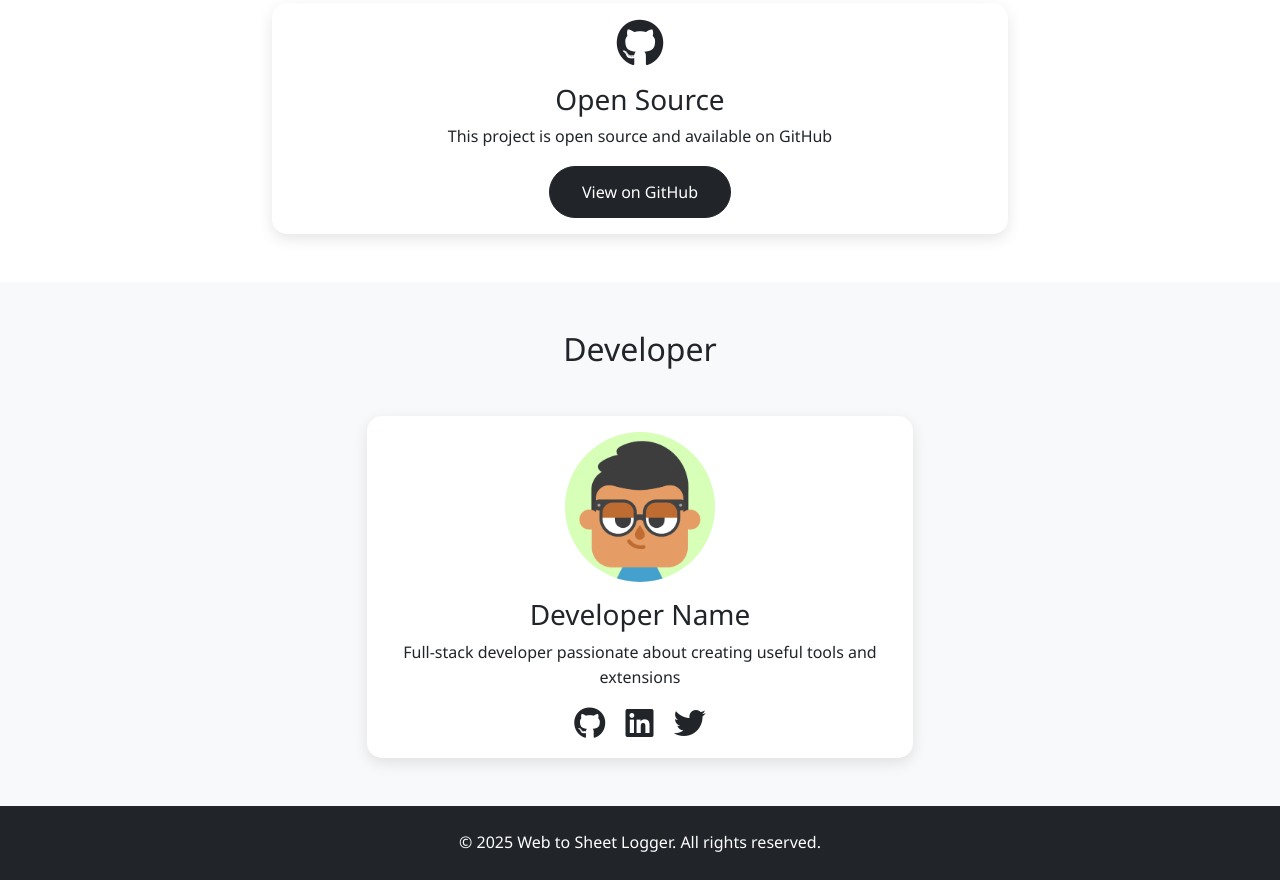
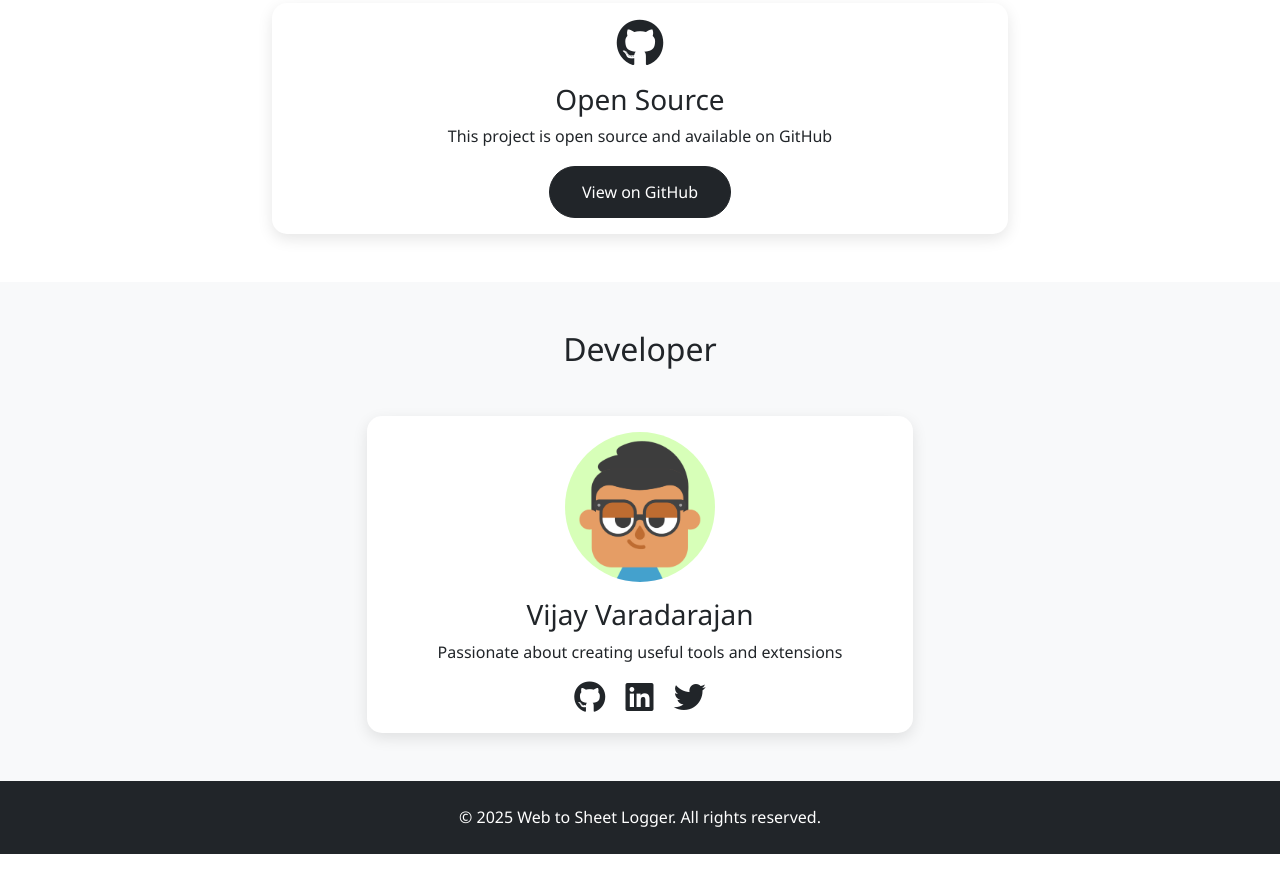
Before and after one commit to vijay-varadarajan/5_Web_to_Sheet_Logger, a browser extension: page website/index.html in a window 1280 px wide. Shown: the part 2669-3549 px from the top of the page. After the commit the page ends 3523 px from the top, so only its background shows below. Drawn offline with nearby package versions, Linux system fonts and the light colour scheme.

Commit message:
Updated dev name

```diff
--- a/website/index.html
+++ b/website/index.html
@@ -202,8 +202,8 @@
                     <div class="card">
                         <div class="card-body text-center">
                             <img src="assets/images/Screenshot 2024-03-07 213849.png" alt="Developer" class="rounded-circle mb-3" style="width: 150px; height: 150px; object-fit: cover;">
-                            <h3 class="card-title">Developer Name</h3>
-                            <p class="card-text">Full-stack developer passionate about creating useful tools and extensions</p>
+                            <h3 class="card-title">Vijay Varadarajan</h3>
+                            <p class="card-text">Passionate about creating useful tools and extensions</p>
                             <div class="social-links">
                                 <a href="https://github.com/vijay-varadarajan" class="text-dark me-3"><i class="fab fa-github fa-2x"></i></a>
                                 <a href="https://www.linkedin.com/in/vijay-varadarajan/" class="text-dark me-3"><i class="fab fa-linkedin fa-2x"></i></a>
```
